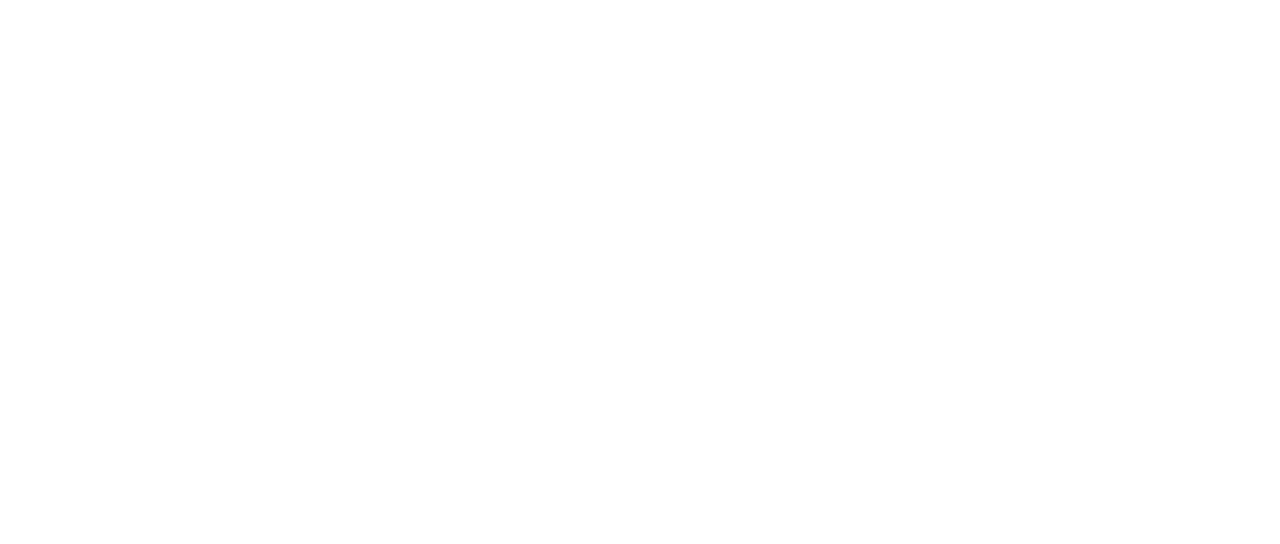
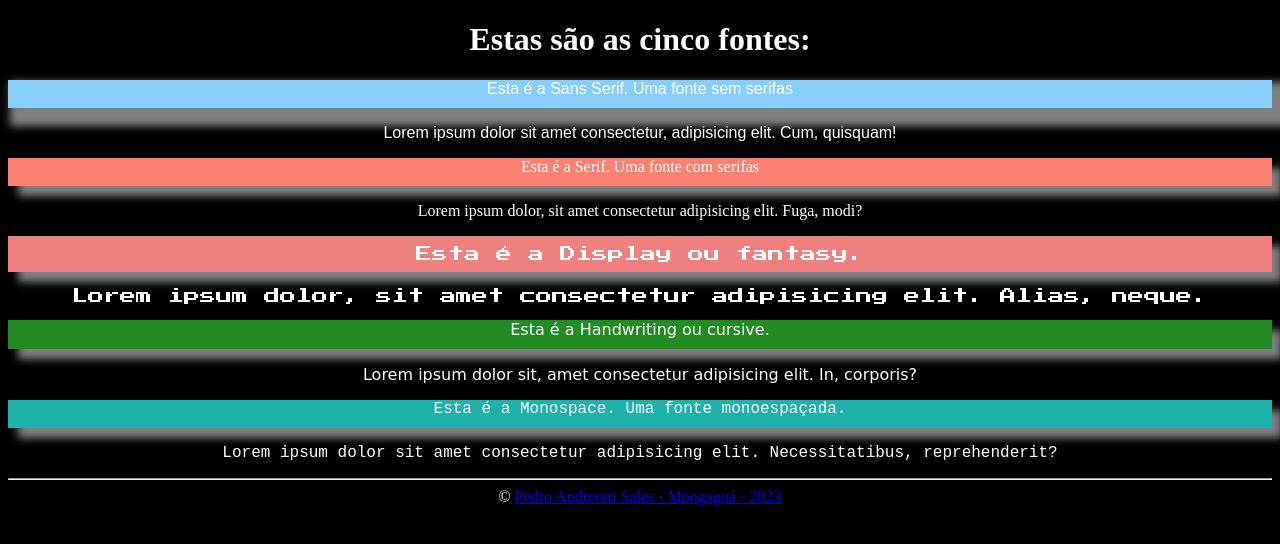
Before and after one commit to PedroAndreottiS/cinco-fontes, a plain HTML site: page index.html in a window 1280 px wide. Drawn offline with Linux system fonts and the light colour scheme; a web font is replaced by a local one.

Commit message:
Em progresso...

```diff
--- a/Estilo.css
+++ b/Estilo.css
@@ -1,6 +1,14 @@
 body {
 
+
+
     text-align: center;
+background-color: black;
+   color: white;
+
+
+
+
 
 
 
@@ -8,12 +16,35 @@ body {
 
 
 
+
+
+
+
 .primeiraClasse {
 
+
+
     background-color: lightskyblue;
+
+    padding-bottom: 10px;
+
+    box-shadow: 10px 10px 8px 8px gray;
+
     font-family: Arial, Helvetica, sans-serif;
 
+    ;
+
+
+
 }
+
+
+.subclasse {
+    font-family: Arial, Helvetica, sans-serif;
+}
+
+
+
 
 
 
@@ -21,35 +52,97 @@ body {
 
 .classeDois {
 
+
+
     background-color:salmon;
+
+    padding-bottom: 10px;
+
+    box-shadow: 10px 10px 8px 0 gray;
+
     font-family: 'Times New Roman', Times, serif;
 
+
+
 }
+
+.subclasse2 {
+    font-family: 'Times New Roman', Times, serif;
+}
+
+
 
 
 
 .classeTres {
 
+
+
     background-color: lightcoral;
+
+    padding: 10px;
+
+    box-shadow: 10px 10px 8px 0 gray;
+
     font-family:'Press Start 2P', display;
 
+
+
 }
+
+
+.subclasse3 {
+    font-family:'Press Start 2P', display;
+}
+
+
 
 
 
 .classeQuatro {
 
-    background-color: lightgoldenrodyellow;
+
+
+    background-color:forestgreen;
+
+    padding-bottom: 10px;
+
+    box-shadow: 10px 10px 8px 0 gray;
+
     font-family:'Sedgwick Ave Display', cursive;
 
+
+
 }
+
+.subclasse4 {
+    font-family:'Sedgwick Ave Display', cursive;
+}
+
+
+
 
 
 
 .classeCinco
 
+
+
  {
 
+
+
     background-color: lightseagreen;
+
+    padding-bottom: 10px;
+
+    box-shadow: 10px 10px 8px 0 gray;
+
     font-family: 'Nova Mono', monospace;
-};
+
+}
+
+
+.subclasse5 {
+    font-family: 'Nova Mono', monospace;
+}
--- a/index.html
+++ b/index.html
@@ -1,47 +1,99 @@
 <!DOCTYPE html>
+
+
 
 <html lang="pt-BR">
 
+
+
 <head>
+
+
 
     <link rel="stylesheet" type="text/css" href="Estilo.css">
 
+
+
     <meta charset="UTF-8">
+
+
 
     <meta http-equiv="X-UA-Compatible" content="IE=edge">
 
+
+
     <meta name="viewport" content="width=device-width, initial-scale=1.0">
 
+
+
     <title>Cinco Fontes</title>
+
     <link rel="preconnect" href="https://fonts.googleapis.com">
+
     <link rel="preconnect" href="https://fonts.gstatic.com" crossorigin>
+
     <link href="https://fonts.googleapis.com/css2?family=Sedgwick+Ave+Display&display=swap" rel="stylesheet">
+
     <link rel="preconnect" href="https://fonts.googleapis.com">
+
 <link rel="preconnect" href="https://fonts.gstatic.com" crossorigin>
+
 <link href="https://fonts.googleapis.com/css2?family=Press+Start+2P&display=swap" rel="stylesheet">
+
 <link rel="preconnect" href="https://fonts.googleapis.com">
+
 <link rel="preconnect" href="https://fonts.gstatic.com" crossorigin>
+
 <link href="https://fonts.googleapis.com/css2?family=Nova+Mono&display=swap" rel="stylesheet">
+
 </head>
-<!--
-<h1>Estas são as cinco fontes:</h1>
-
-<p class = "primeiraClasse">Esta é a Sans Serif. Uma fonte sem serifas</p>
-
-<p class = "classeDois">Esta é a Serif. Uma fonte com serifas</p>
-
-<p class = "classeTres">Esta é a Display ou fantasy.</p>
-
-<p class = "classeQuatro">Esta é a Handwriting ou cursive.</p>
-
-<p class = "classeCinco">Esta é a Monospace. Uma fonte monoespaçada.</p>
-tá tudo errado corrigir dps DEPOIS -->
-
-<body>
 
 
 
 
-</body>
+
+<body>
+
+    <h1>Estas são as cinco fontes:</h1>
+
+
+
+    <p class = "primeiraClasse">Esta é a Sans Serif. Uma fonte sem serifas   </p>
+    <p class="subclasse">    Lorem ipsum dolor sit amet consectetur, adipisicing elit. Cum, quisquam!</p>
+
+
+
+
+    <p class = "classeDois">Esta é a Serif. Uma fonte com serifas</p>
+    <p class="subclasse2">   Lorem ipsum dolor, sit amet consectetur adipisicing elit. Fuga, modi?</p>
+
+
+
+
+    <p class = "classeTres">Esta é a Display ou fantasy.</p>
+    <p class="subclasse3">   Lorem ipsum dolor, sit amet consectetur adipisicing elit. Alias, neque.</p>
+
+
+
+
+    <p class = "classeQuatro">Esta é a Handwriting ou cursive.</p>
+    <p class="subclasse4">   Lorem ipsum dolor sit, amet consectetur adipisicing elit. In, corporis?</p>
+
+
+
+
+    <p class = "classeCinco">Esta é a Monospace. Uma fonte monoespaçada.</p>
+    <p class="subclasse5">  Lorem ipsum dolor sit amet consectetur adipisicing elit. Necessitatibus, reprehenderit?</p>
+
+
+
+
+
+
+
+
+</body><hr>
+
+&copy; <a href= "https://github.com/PedroAndreottiS/hello-dev-web" a> Pedro Andreotti Sales - Mongaguá - 2023
 
 </html>
```
Also changed, not shown: 1 other file.
